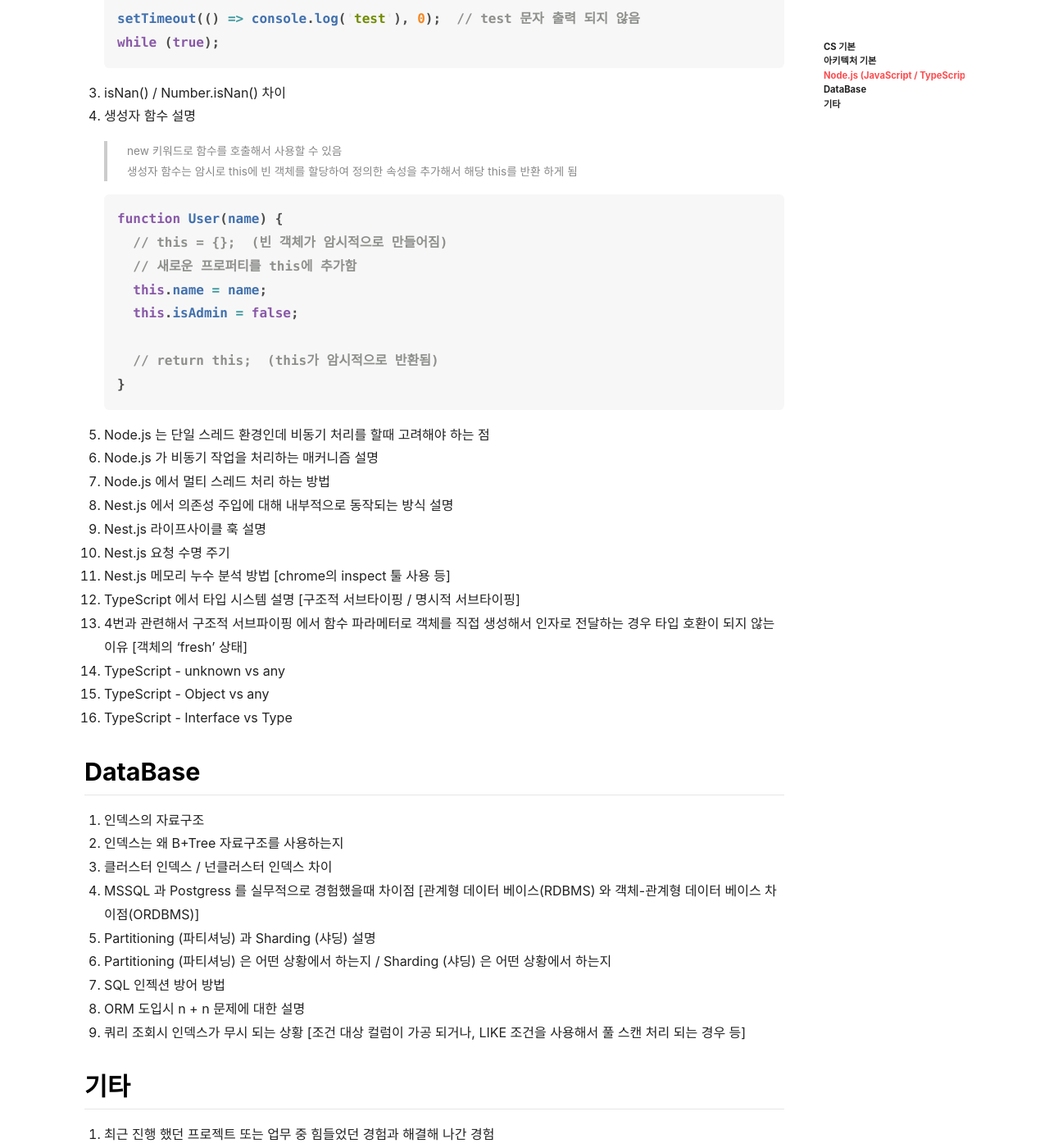
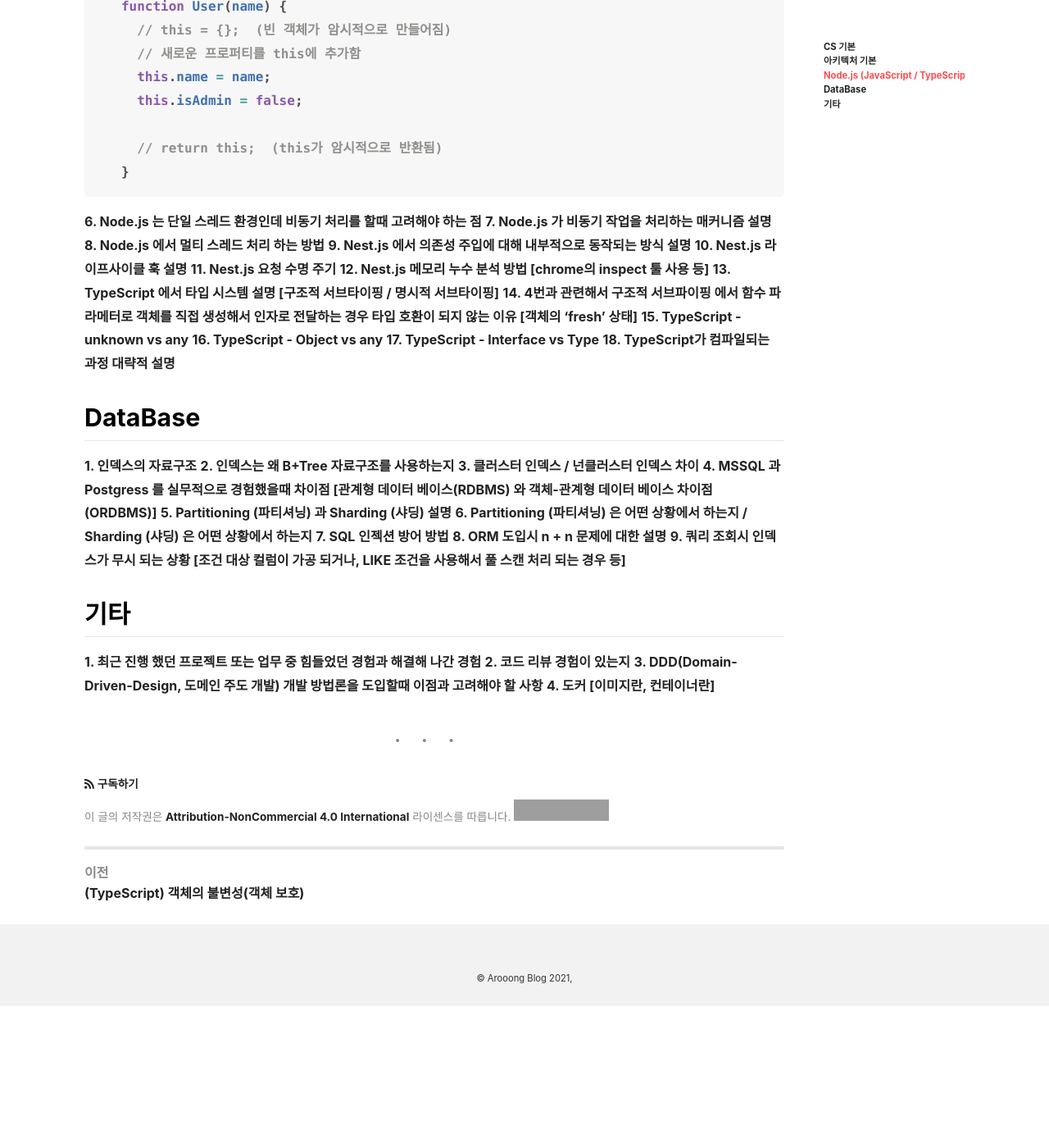
Before and after one commit to tyeom/tyeom.github.io, a Jekyll site: the page built from _posts/2024-08-28-[인터뷰 자료] 백앤드 예상 질문 정리.md, in a window 1280 px wide and 1400 px high, scrolled down 990 px. Shown: the whole window at 82% size. Built offline with Jekyll 4.4.1, drawn with Linux system fonts in a browser that asks for light colours; nearby versions of some CDN libraries; comment, search, counter and statistics services are not loaded; after the commit the page ends 2217 px from its top, so only the background shows below that; some of the changed text lies outside the part shown; grey boxes are pictures that could not be loaded.

Commit message:
Update 2024-08-28-[인터뷰 자료] 백앤드 예상 질문 정리.md

````diff
--- a/_posts/2024-08-28-[인터뷰 자료] 백앤드 예상 질문 정리.md
+++ b/_posts/2024-08-28-[인터뷰 자료] 백앤드 예상 질문 정리.md
@@ -9,34 +9,37 @@ tags: 인터뷰, 백앤드인터뷰, 인터뷰_질문
 CS 기본
 -
 
-1. 프로세스란
-2. 스레드란
-3. 멀티 스레드 환경에서 고려해야 하는 점
-4. 동기화의 종류
+**1. 프로세스란**
+**2. 스레드란**
+**3. 멀티 스레드 환경에서 고려해야 하는 점**
+**4. 동기화의 종류**
+**5. 닷넷 / JS 가비지콜렉터 작동 원리**
+**6. Block VS Non-Block / Sync VS Async**
 
 아키텍처 기본
 -
 
-1. 의존성 주입이란
-2. 의존성 주입을 처리 했을때 이점
-3. 의존성 주입시 사용되는 객체로 불변 객체를 사용하면 좋은점
-4. 클린아키텍처 관련
-5. AOP(Aspect Oriented Programming, 관점 지향 프로그래밍) 를 도입할때 많이 쓰이는 디자인 패턴
-6. MSA 설계시 고려해야 할점
-7. CQRS 설명
-8. CQRS 설계시 Command 도메인에 해당되는 DB와 Read 도메인에 해당되는 DB가 분리 되어 있을때 데이터 동기화 방법 [이벤트 소싱 처리 및 이벤트 브로커를 통해 동기화 방법]
+**1. 의존성 주입이란**
+**2. 의존성 주입을 처리 했을때 이점**
+**3. 의존성 주입시 사용되는 객체로 불변 객체를 사용하면 좋은점**
+**4. 클린아키텍처 관련**
+**5. AOP(Aspect Oriented Programming, 관점 지향 프로그래밍) 를 도입할때 많이 쓰이는 디자인 패턴**
+**6. API Gateway 설명**
+**7. MSA 설계시 고려해야 할점**
+**8. CQRS 설명**
+**9. CQRS 설계시 Command 도메인에 해당되는 DB와 Read 도메인에 해당되는 DB가 분리 되어 있을때 데이터 동기화 방법 [이벤트 소싱 처리 및 이벤트 브로커를 통해 동기화 방법]**
 
 Node.js (JavaScript / TypeScript)
 -
 
-1. JavaScript 제너레이트
-2. JavaScript가 싱글스레드라서 일어나는 일
+**1. JavaScript 제너레이트**
+**2. JavaScript가 싱글스레드라서 일어나는 일**
    ```js
    setTimeout(() => console.log('test'), 0);  // test 문자 출력 되지 않음
    while (true);
    ```
-3. isNan() / Number.isNan() 차이
-4. 생성자 함수 설명
+**3. isNan() / Number.isNan() 차이**
+**4. 생성자 함수 설명**
    > new 키워드로 함수를 호출해서 사용할 수 있음<br/>
    > 생성자 함수는 암시로 this에 빈 객체를 할당하여 정의한 속성을 추가해서 해당 this를 반환 하게 됨
 
@@ -50,39 +53,40 @@ Node.js (JavaScript / TypeScript)
      // return this;  (this가 암시적으로 반환됨)
    }
    ```
-6. Node.js 는 단일 스레드 환경인데 비동기 처리를 할때 고려해야 하는 점
-7. Node.js 가 비동기 작업을 처리하는 매커니즘 설명
-8. Node.js 에서 멀티 스레드 처리 하는 방법
-9. Nest.js 에서 의존성 주입에 대해 내부적으로 동작되는 방식 설명
-10. Nest.js 라이프사이클 훅 설명
-11. Nest.js 요청 수명 주기
-12. Nest.js 메모리 누수 분석 방법 [chrome의 inspect 툴 사용 등]
-13. TypeScript 에서 타입 시스템 설명 [구조적 서브타이핑 / 명시적 서브타이핑]
-14. 4번과 관련해서 구조적 서브파이핑 에서 함수 파라메터로 객체를 직접 생성해서 인자로 전달하는 경우 타입 호환이 되지 않는 이유 [객체의 'fresh' 상태]
-15. TypeScript - unknown vs any
-16. TypeScript - Object vs any
-17. TypeScript - Interface vs Type
+**6. Node.js 는 단일 스레드 환경인데 비동기 처리를 할때 고려해야 하는 점**
+**7. Node.js 가 비동기 작업을 처리하는 매커니즘 설명**
+**8. Node.js 에서 멀티 스레드 처리 하는 방법**
+**9. Nest.js 에서 의존성 주입에 대해 내부적으로 동작되는 방식 설명**
+**10. Nest.js 라이프사이클 훅 설명**
+**11. Nest.js 요청 수명 주기**
+**12. Nest.js 메모리 누수 분석 방법 [chrome의 inspect 툴 사용 등]**
+**13. TypeScript 에서 타입 시스템 설명 [구조적 서브타이핑 / 명시적 서브타이핑]**
+**14. 4번과 관련해서 구조적 서브파이핑 에서 함수 파라메터로 객체를 직접 생성해서 인자로 전달하는 경우 타입 호환이 되지 않는 이유 [객체의 'fresh' 상태]**
+**15. TypeScript - unknown vs any**
+**16. TypeScript - Object vs any**
+**17. TypeScript - Interface vs Type**
+**18. TypeScript가 컴파일되는 과정 대략적 설명**
 
 DataBase
 -
 
-1. 인덱스의 자료구조
-2. 인덱스는 왜 B+Tree 자료구조를 사용하는지
-3. 클러스터 인덱스 / 넌클러스터 인덱스 차이
-4. MSSQL 과 Postgress 를 실무적으로 경험했을때 차이점 [관계형 데이터 베이스(RDBMS) 와 객체-관계형 데이터 베이스 차이점(ORDBMS)]
-5. Partitioning (파티셔닝) 과 Sharding (샤딩) 설명
-6. Partitioning (파티셔닝) 은 어떤 상황에서 하는지 / Sharding (샤딩) 은 어떤 상황에서 하는지
-7. SQL 인젝션 방어 방법
-8. ORM 도입시 n + n 문제에 대한 설명
-9. 쿼리 조회시 인덱스가 무시 되는 상황 [조건 대상 컬럼이 가공 되거나, LIKE 조건을 사용해서 풀 스캔 처리 되는 경우 등]
+**1. 인덱스의 자료구조**
+**2. 인덱스는 왜 B+Tree 자료구조를 사용하는지**
+**3. 클러스터 인덱스 / 넌클러스터 인덱스 차이**
+**4. MSSQL 과 Postgress 를 실무적으로 경험했을때 차이점 [관계형 데이터 베이스(RDBMS) 와 객체-관계형 데이터 베이스 차이점(ORDBMS)]**
+**5. Partitioning (파티셔닝) 과 Sharding (샤딩) 설명**
+**6. Partitioning (파티셔닝) 은 어떤 상황에서 하는지 / Sharding (샤딩) 은 어떤 상황에서 하는지**
+**7. SQL 인젝션 방어 방법**
+**8. ORM 도입시 n + n 문제에 대한 설명**
+**9. 쿼리 조회시 인덱스가 무시 되는 상황 [조건 대상 컬럼이 가공 되거나, LIKE 조건을 사용해서 풀 스캔 처리 되는 경우 등]**
 
 기타
 -
 
-1. 최근 진행 했던 프로젝트 또는 업무 중 힘들었던 경험과 해결해 나간 경험
-2. 코드 리뷰 경험이 있는지
-3. DDD(Domain-Driven-Design, 도메인 주도 개발) 개발 방법론을 도입할때 이점과 고려해야 할 사항
-4. 도커 [이미지란, 컨테이너란]
+**1. 최근 진행 했던 프로젝트 또는 업무 중 힘들었던 경험과 해결해 나간 경험**
+**2. 코드 리뷰 경험이 있는지**
+**3. DDD(Domain-Driven-Design, 도메인 주도 개발) 개발 방법론을 도입할때 이점과 고려해야 할 사항**
+**4. 도커 [이미지란, 컨테이너란]**
 
 
 ***
````
